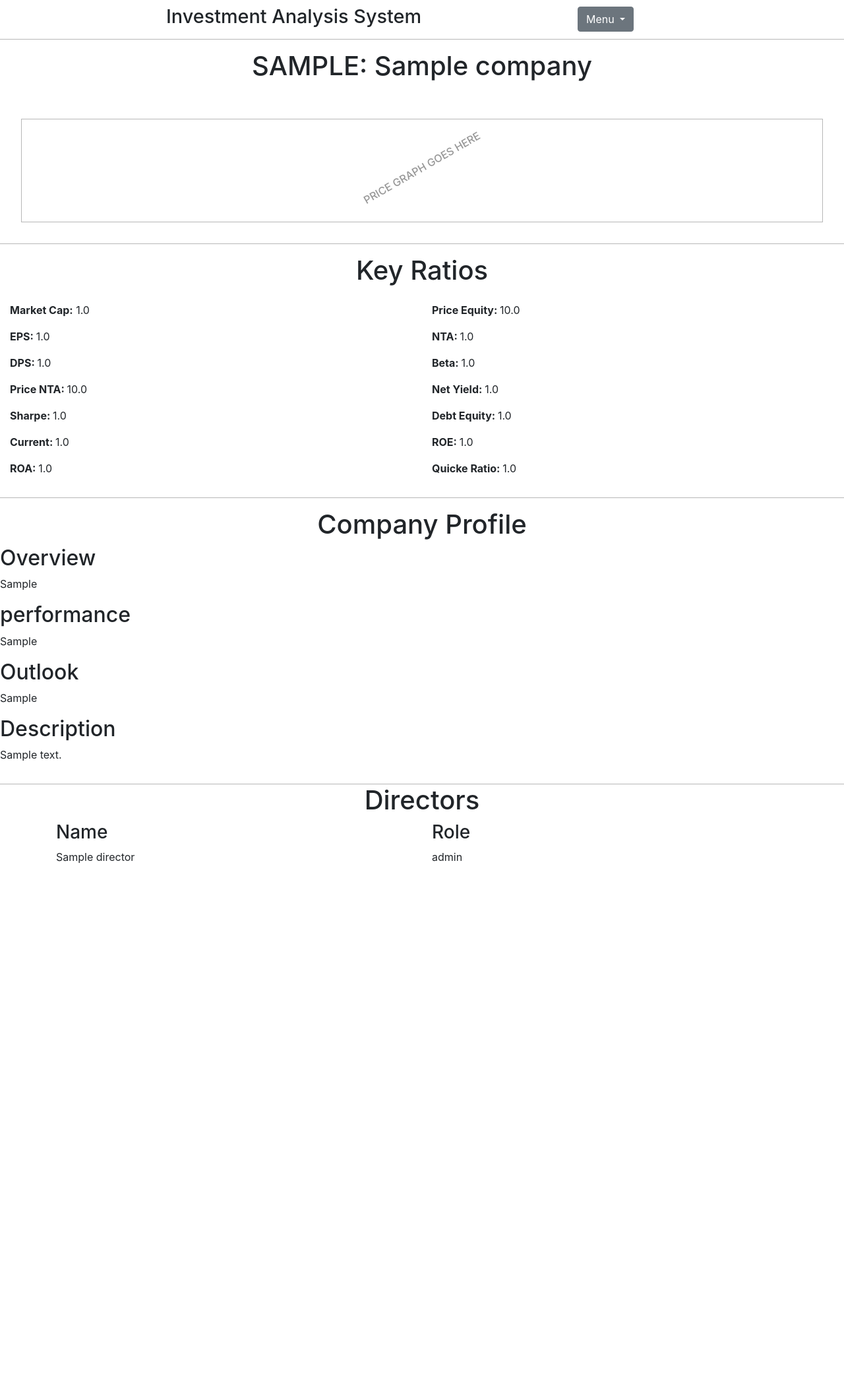
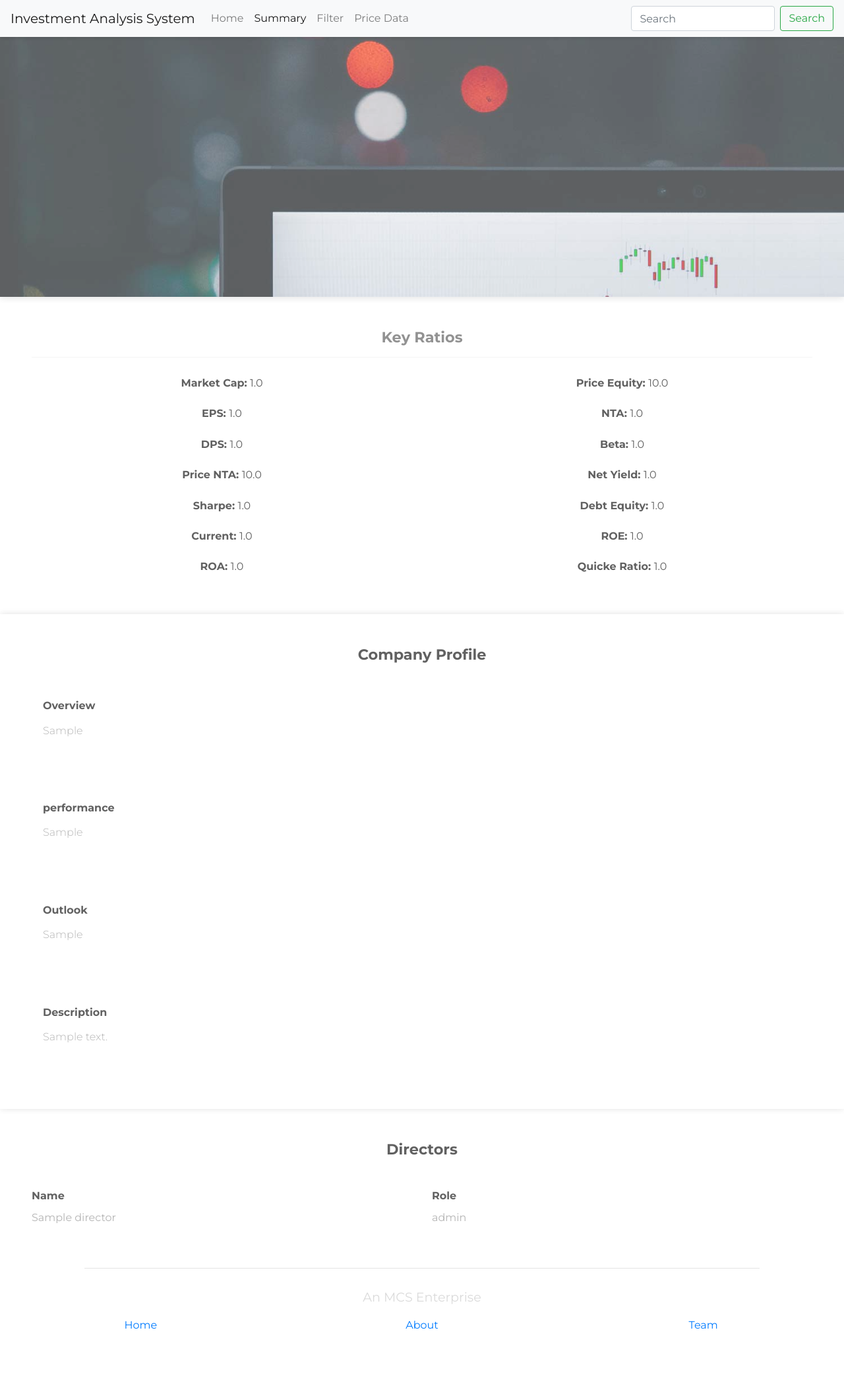
Before and after one commit to Brynnjolf/MCS-Server, a Django app: a page that uses main/templates/main/summary.html in a window 1280 px wide. Shown: the whole page at 66% size. Before the commit the page ends 1309 px from the top, so only its background shows below. Run offline with Django 3.2, Linux system fonts and the light colour scheme; tables that the repository leaves empty hold one stand-in row (values such as "Sample post"); parts of the project's set-up code (start-up, migrations or seed data) failed here and were passed over; some libraries are stand-ins or nearby versions.

Commit message:
Created Filter Page

```diff
--- a/main/templates/main/summary.html
+++ b/main/templates/main/summary.html
@@ -4,75 +4,85 @@
     <meta name="viewport" content="width=device-width, initial-scale=1.0">
     <meta http-equiv="X-UA-Compatible" content="ie=edge">
     {% load static %}
+    <link href="https://fonts.googleapis.com/css?family=Montserrat:300,400,700&display=swap" rel="stylesheet"> <!--MontSerrat-->
     <link rel="stylesheet" href="https://stackpath.bootstrapcdn.com/bootstrap/4.3.1/css/bootstrap.min.css" integrity="sha384-ggOyR0iXCbMQv3Xipma34MD+dH/1fQ784/j6cY/iJTQUOhcWr7x9JvoRxT2MZw1T" crossorigin="anonymous">
     <link rel="stylesheet" href="{% static 'summary/main.css'%}">
     <title>Company Summary</title>
 </head>
 <body>
-   <!-- Header -->
-   <header class="header container-fluid">
-       <div class="row container-fluid">
-            <h1>Investment Analysis System</h1>
-            <nav>
-                <!-- Dropdown menu -->
-                <div class="dropdown">
-                    <button class="btn btn-secondary dropdown-toggle" type="button" id="dropdownMenuButton" data-toggle="dropdown" aria-haspopup="true" aria-expanded="false">
-                        Menu
-                    </button>
-                    <div class="dropdown-menu" aria-labelledby="dropdownMenuButton">
-                        <a href="/" class="dropdown-item">Home</a>
-                        <a href="#" class="dropdown-item">Ratio Analysis</a>
-                        <a href="#" class="dropdown-item">Key Graphs</a>
-                    </div>
-                </div>
-            </nav>
-       </div>
-   </header>
+    <!-- Header / Navbar -->
+    <nav class="navbar fixed-top navbar-expand-lg navbar-light bg-light scrolling-navbar">
+        <a class="navbar-brand" href="#">Investment Analysis System</a>
+        <button class="navbar-toggler" type="button" data-toggle="collapse" data-target="#navbarSupportedContent" aria-controls="navbarSupportedContent" aria-expanded="false" aria-label="Toggle navigation">
+        <span class="navbar-toggler-icon"></span>
+        </button>
+
+        <div class="collapse navbar-collapse" id="navbarSupportedContent">
+            <ul class="navbar-nav mr-auto">
+            <li class="nav-item">
+                <a class="nav-link" href="/">Home</a>
+            </li>
+            <li class="nav-item active">
+                <a class="nav-link" href="#">Summary <span class="sr-only">(current)</span></a>
+            </li>
+            <li class="nav-item">
+                <a class="nav-link" href="/filter">Filter</a>
+            </li>
+            <li class="nav-item">
+                <a class="nav-link" href="#">Price Data</a>
+            </li>
+            </ul>
+            <!-- Search -->
+            <form class="form-inline my-2 my-lg-0">
+            <input class="form-control mr-sm-2" type="search" placeholder="Search" aria-label="Search">
+            <button class="btn btn-outline-success my-2 my-sm-0" type="submit">Search</button>
+            </form>
+        </div>
+    </nav>
 
     <!--Title/Recommendation Section  -->
-    <section class="title">
-        <h1>{{company.ticker.upper}}: {{company.name}} </h1>
-    </section>
-
-    <!-- Price Graph -->
-    <section class="price-graph">
-        <h1>PRICE GRAPH GOES HERE</h1>
+    <section class="background">
+        <!-- TODO: Add Title Section -->
+        <!-- Price Graph -->
+        <section class="price-graph">
+        </section>
     </section>
 
     <!-- key ratios section -->
     <section class="ratios container-fluid">
         <h1 style="text-align: center">Key Ratios</h1>
+        <hr>
         <div class="row">
-            <p class="col"><strong>Market Cap:</strong> {{ratios.market_cap}}</p>
-            <p class="col"><strong>Price Equity: </strong> {{ratios.price_equity}}</p>
+            <p class="col-sm"><strong>Market Cap:</strong> {{ratios.market_cap}}</p>
+            <p class="col-sm"><strong>Price Equity: </strong> {{ratios.price_equity}}</p>
         </div>
         <div class="row">
-            <p class="col"><strong>EPS: </strong> {{ratios.EPS}}</p>
-            <p class="col"><strong>NTA: </strong> {{ratios.NTA}}</p>
+            <p class="col-sm"><strong>EPS: </strong> {{ratios.EPS}}</p>
+            <p class="col-sm"><strong>NTA: </strong> {{ratios.NTA}}</p>
         </div>
         <div class="row">
-            <p class="col"><strong>DPS: </strong> {{ratios.DPS}}</p>
-            <p class="col"><strong>Beta: </strong> {{ratios.beta_value}}</p>
+            <p class="col-sm"><strong>DPS: </strong> {{ratios.DPS}}</p>
+            <p class="col-sm"><strong>Beta: </strong> {{ratios.beta_value}}</p>
         </div>
         <div class="row">
-            <p class="col"><strong>Price NTA: </strong> {{ratios.price_NTA}}</p>
-            <p class="col"><strong>Net Yield: </strong> {{ratios.Net_yield}}</p>
+            <p class="col-sm"><strong>Price NTA: </strong> {{ratios.price_NTA}}</p>
+            <p class="col-sm"><strong>Net Yield: </strong> {{ratios.Net_yield}}</p>
         </div>
         <div class="row">
-            <p class="col"><strong>Sharpe: </strong> {{ratios.Sharpe}}</p>
-            <p class="col"><strong>Debt Equity: </strong> {{ratios.debt_equity}}</p>
+            <p class="col-sm"><strong>Sharpe: </strong> {{ratios.Sharpe}}</p>
+            <p class="col-sm"><strong>Debt Equity: </strong> {{ratios.debt_equity}}</p>
         </div>
         <div class="row">
-            <p class="col"><strong>Current: </strong> {{ratios.current}}</p>
-            <p class="col"><strong>ROE: </strong> {{ratios.ROE}}</p>
+            <p class="col-sm"><strong>Current: </strong> {{ratios.current}}</p>
+            <p class="col-sm"><strong>ROE: </strong> {{ratios.ROE}}</p>
         </div>
         <div class="row">
-            <p class="col"><strong>ROA: </strong> {{ratios.ROA}}</p>
-            <p class="col"><strong>Quicke Ratio: </strong> {{ratios.quick_ratio}}</p>
+            <p class="col-sm"><strong>ROA: </strong> {{ratios.ROA}}</p>
+            <p class="col-sm"><strong>Quicke Ratio: </strong> {{ratios.quick_ratio}}</p>
         </div>
     </section>
 
-    <!-- *Company Profile -->
+    <!-- Company Profile -->
     <section class="company-profile container-fluid">
         <h1 style="text-align: center">Company Profile</h1>
         <div class="row">
@@ -104,7 +114,7 @@
     <!-- TODO: Assets & Liabilities Section -->
 
     <!-- Directors section -->
-    <section class="directors container">
+    <section class="directors container-fluid">
         <h1 style="text-align: center">Directors</h1>
         <!-- Loop through directors queryse. Create a row and two columns for each director to ensure structure is tidy -->
         {%for d in directors%}
@@ -134,8 +144,23 @@
     </section>
 
 
-
-
+    <!-- Footer Sections -->
+    <footer>
+        <h1>An MCS Enterprise</h1>
+        <div class="container-fluid">
+            <div class="row">
+                <div class="col-md">
+                    <a href="/">Home</a>
+                </div>
+                <div class="col-md">
+                    <a href="#">About</a>
+                </div>
+                <div class="col-md">
+                    <a href="/">Team</a>
+                </div>
+            </div>
+        </div>
+    </footer>
 
 
     <!-- Bootstrap Javascript -->
--- a/main/templates/main/updated.html
+++ b/main/templates/main/updated.html
@@ -7,7 +7,6 @@
 </head>
 <body>
     <h1>Noice! You have added data from the scraper!</h1>
-    <h3>P.S Have you noticed how <strong>big</strong> Brynn's biceps are?</h3>
     <h3>{{request.body}}</h3>
 </body>
 </html>
--- a/main/urls.py
+++ b/main/urls.py
@@ -4,8 +4,8 @@ from . import views
 
 app_name = 'main'
 urlpatterns = [
-    path('', views.index, name = 'index'),
-    path('update', views.update, name='upate'),
+    path('', views.index, name='index'),
+    path('filter/', views.filter, name='filter'),
+    path('update', views.update, name='update'),
     path('<str:ticker>/', views.summary, name='summary'),
-    # path('list', views.companyList, name = 'List'),
 ]
--- a/main/views.py
+++ b/main/views.py
@@ -15,12 +15,16 @@ def index(request):
 def searchTable(request):
     return HttpResponse('The search table Page')
 
+# Filter Page
+def filter(request):
+    return render(request, 'main/filter.html')
+
 # Company summary page
 def summary(request, ticker):
     company = get_object_or_404(Company, ticker=ticker)
     price = company.price_set.latest('date')
     ratios = company.ratios_set.latest('date')
-    directors = company.directors_set.all()
+    directors = company.directors_set.filter
     profile = company.companyprofile_set.latest('date')
     #bokeh(import data)
     #create graph
@@ -29,6 +33,9 @@ def summary(request, ticker):
 
     return render(request, 'main/summary.html', {'company': company, 'price': price, 'profile': profile, 'directors': directors, 'ratios': ratios})
 
+
+
+
 #confirmation of Scraping
 @csrf_exempt #! This is NOT GOOD LONG TERM, WE NEED CSRF SECURITY!!!!!
 def update(request):
--- /dev/null
+++ b/static/filter/filter.js
@@ -0,0 +1,4 @@
+$(document).ready(function() {
+    $(".selectpicker").selectpicker("refresh");
+    console.log('selectpicker reloaded');
+});
--- a/static/summary/_medias.scss
+++ b/static/summary/_medias.scss
@@ -1,8 +1,9 @@
 // sm > 576, md > 768, lg > 992, xl > 1200
-@media (max-width: 554px) {
-    header {
-        h1 {
-         font-size: 1.8rem;
-        }
+@media (min-width: 554px) {
+    .ratios, .company-profile, .directors  {
+        padding: 3em;
+    }
+    .price-graph {
+        height: 450px;
     }
  }
--- a/static/summary/main.css
+++ b/static/summary/main.css
@@ -1,48 +1,109 @@
 * {
   margin: 0;
   padding: 0;
-  list-style: none; }
+  list-style: none;
+  font-family: 'Montserrat'; }
 
-header {
-  border-bottom: 1px solid rgba(0, 0, 0, 0.283);
-  padding: 0.5em; }
-  header h1 {
-    font-size: 1.8rem; }
-  header .row {
-    align-items: center;
-    justify-content: space-evenly; }
-  header nav {
-    display: flex;
-    justify-content: space-between;
-    width: 10%; }
+body {
+  color: rgba(38, 38, 38, 0.729); }
+
+.navbar {
+  box-shadow: 1px 1px 5px rgba(0, 0, 0, 0.153); }
 
 .title {
-  padding: 1em;
+  margin-top: 56px;
+  padding: 1rem;
   text-align: center; }
+  .title h1 {
+    font-size: 1.7rem; }
+
+.background {
+  background: url("./photos/financial-graph-compressed.jpg");
+  background-size: cover; }
+  .background title h1 {
+    color: white; }
 
 .price-graph {
-  padding: 4rem;
-  margin: 2em;
-  border: 1px solid rgba(0, 0, 0, 0.283); }
-  .price-graph h1 {
-    font-size: 1rem;
-    text-align: center;
-    transform-origin: center;
-    transform: rotate(-30deg);
-    color: rgba(0, 0, 0, 0.413); }
+  height: 300px;
+  box-shadow: 0 2px 10px rgba(0, 0, 0, 0.153); }
+  .price-graph::before {
+    content: '';
+    display: block;
+    position: absolute;
+    top: 0;
+    left: 0;
+    width: 100%;
+    height: 100%;
+    background-color: rgba(255, 255, 255, 0.311); }
 
 .ratios {
-  padding-bottom: 1em;
-  border-top: 1px solid rgba(0, 0, 0, 0.283);
-  border-bottom: 1px solid rgba(0, 0, 0, 0.283); }
+  padding: 2em; }
   .ratios h1 {
-    padding: 1rem; }
+    font-size: 1.4em;
+    font-weight: bold; }
+  .ratios p {
+    text-align: center;
+    margin: 0.7em 0; }
+  .ratios hr {
+    margin: 1em 0;
+    border-color: rgba(0, 0, 0, 0.057); }
 
 .company-profile {
-  padding-top: 1em;
-  padding-bottom: 1em;
-  border-bottom: 1px solid rgba(0, 0, 0, 0.283); }
+  padding: 2rem;
+  box-shadow: 0px 1px 10px rgba(0, 0, 0, 0.05), 0px -1px 10px rgba(0, 0, 0, 0.071); }
+  .company-profile h1 {
+    font-size: 1.4em;
+    font-weight: bold; }
   .company-profile .row {
-    flex-flow: column; }
+    flex-flow: column;
+    padding: 2em; }
+    .company-profile .row h2 {
+      margin: 15px 0 15px;
+      font-size: 1em;
+      font-weight: bold;
+      color: rgba(38, 38, 38, 0.729);
+      line-height: 1.2; }
+    .company-profile .row p {
+      font-weight: lighter;
+      color: rgba(74, 74, 74, 0.407);
+      line-height: 1.6; }
+
+.directors {
+  padding: 2em; }
+  .directors h1, .directors h3 {
+    color: rgba(38, 38, 38, 0.729); }
+  .directors h1 {
+    font-size: 1.4em;
+    font-weight: bold;
+    margin-bottom: 2em; }
+  .directors h3 {
+    font-size: 1em;
+    font-weight: bold; }
+  .directors p {
+    color: rgba(74, 74, 74, 0.407); }
+  .directors .row {
+    padding: 0.2em 0 0; }
+
+footer {
+  padding-bottom: 5em;
+  text-align: center; }
+  footer h1 {
+    color: rgba(0, 0, 0, 0.146);
+    font-size: 1.2em;
+    margin-bottom: 1em; }
+  footer::before {
+    content: '';
+    display: block;
+    width: 80%;
+    border-top: 1px solid rgba(0, 0, 0, 0.105);
+    margin: auto;
+    padding: 1em; }
+
+@media (min-width: 554px) {
+  .ratios, .company-profile, .directors {
+    padding: 3em; }
+
+  .price-graph {
+    height: 450px; } }
 
 /*# sourceMappingURL=main.css.map */
--- a/static/summary/main.scss
+++ b/static/summary/main.scss
@@ -1,56 +1,74 @@
-// @import 'medias';
+
 $line-color: rgba(0, 0, 0, 0.283);
+$fontdark: rgba(38, 38, 38, 0.729);
+$fontlight: rgba(74, 74, 74, 0.407);
+$greengradient: linear-gradient( 135deg, #ABDCFF 10%, #0396FF 100%);
 * {
     margin: 0;
     padding: 0;
     list-style: none;
+    font-family: 'Montserrat';
 }
 
-// HEADER / NAV SECTION
-header {
-    border-bottom: 1px solid $line-color;
-    padding: 0.5em;
+body {
+    color: $fontdark;
+}
+
+.navbar {
+    box-shadow: 1px 1px 5px rgba(0, 0, 0, 0.153);
+}
+
+
+// Title/Recommendation Section
+.title {
+    margin-top: 56px;
+    padding: 1rem;
+    text-align: center;
     h1 {
-        font-size: 1.8rem;
-    }
-    .row {
-        align-items: center;
-        justify-content: space-evenly;
-    }
-    nav {
-        display: flex;
-        justify-content: space-between;
-        width: 10%;
+        font-size: 1.7rem;
     }
 }
 
-// Title/Recommendation Section
-.title {
-    padding: 1em;
-    text-align: center;
+.background {
+    background: url('./photos/financial-graph-compressed.jpg');
+    background-size: cover;
+    title {
+       h1 {
+            color: white;
+        }
+    }
 }
 
 // Price graph placeholder
 .price-graph {
-    padding: 4rem;
-    margin: 2em;
-    border: 1px solid $line-color;
-    h1 {
-        font-size: 1rem;
-        text-align: center;
-        transform-origin: center;
-        transform: rotate(-30deg);
-        color: rgba(0, 0, 0, 0.413);
+    height: 300px;
+    box-shadow: 0 2px 10px rgba(0, 0, 0, 0.153);
+    &::before {
+        content: '';
+        display: block;
+        position: absolute;
+        top: 0;
+        left: 0;
+        width: 100%;
+        height: 100%;
+        background-color: rgba(255, 255, 255, 0.311);
     }
 }
 
 // Ratios Section
 .ratios {
-    padding-bottom: 1em;
-    border-top: 1px solid $line-color;
-    border-bottom: 1px solid $line-color;
+    padding: 2em;
     h1 {
-        padding: 1rem;
+        font-size: 1.4em;
+        font-weight: bold;
+    }
+    p {
+        text-align: center;
+        margin: 0.7em 0;
+    }
+    hr {
+        margin: 1em 0;
+        border-color: rgba(0, 0, 0, 0.057);
     }
 }
 
@@ -58,10 +76,76 @@ header {
 
 // Company Profile
 .company-profile {
-    padding-top: 1em;
-    padding-bottom: 1em;
-    border-bottom: 1px solid $line-color;
+    padding: 2rem;
+    h1 {
+        font-size: 1.4em;
+        font-weight: bold;
+    }
     .row {
         flex-flow: column;
+        padding: 2em;
+        h2 {
+            margin: 15px 0 15px;
+            font-size: 1em;
+            font-weight: bold;
+            color: $fontdark;
+            line-height: 1.2;
+        }
+        p {
+            font-weight: lighter;
+            color: $fontlight;
+            line-height: 1.6;
+        }
+    }
+    // shadow
+    box-shadow: 0px 1px 10px rgba(0, 0, 0, 0.05), 0px -1px 10px rgba(0, 0, 0, 0.071);
+}
+
+// Directors
+.directors {
+    padding: 2em;
+    h1, h3 {
+        color: $fontdark;
+    }
+    h1 {
+        font-size: 1.4em;
+        font-weight: bold;
+        margin-bottom: 2em;
+    }
+    h3 {
+        font-size: 1em;
+        font-weight: bold
+    }
+    p {
+        color: $fontlight;
+    }
+    .row {
+        padding: 0.2em 0 0;
+    }
+
+}
+
+
+// Footer stylings
+footer {
+    padding-bottom: 5em;
+    text-align: center;
+    h1 {
+        color: rgba(0, 0, 0, 0.146);
+        font-size: 1.2em;
+        margin-bottom: 1em;
+    }
+    // Top border before
+    &::before {
+        content: '';
+        display: block;
+        width: 80%;
+        border-top: 1px solid rgba(0, 0, 0, 0.105);
+        margin: auto;
+        padding: 1em;
     }
 }
+
+
+// import medias
+@import 'medias';
```
Also changed, not shown: main/templates/main/filter.html (added, +70 -0 lines), static/filter/filter.css (added, +15 -0 lines), static/filter/filter.scss (added, +17 -0 lines), static/summary/summary.scss (added, +9 -0 lines), main/migrations/0008_score.py (added), main/migrations/0009_auto_20190830_0052.py (added), static/summary/photos/financial-graph-compressed.jpg (added), 3 other files.
